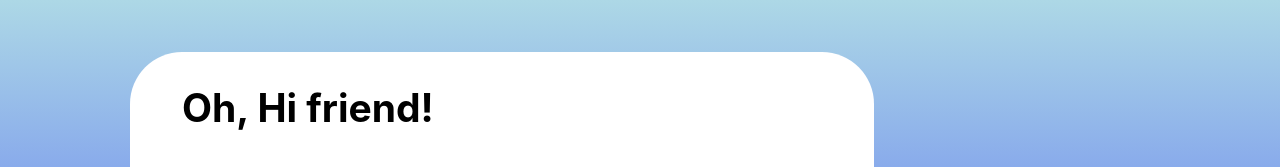
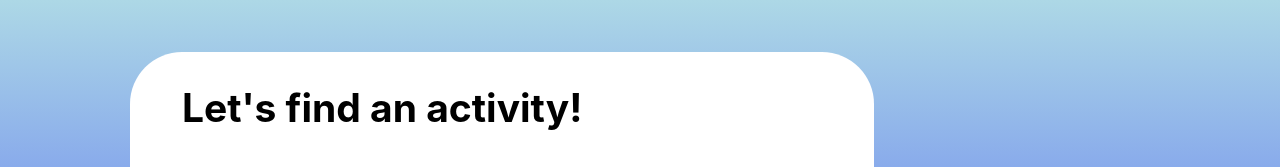
Before and after one commit to Abdeboskey/sluggish-activity, a React (Create React App) app: page / in a window 1280 px wide. Shown: the top 167 px of the page. Built offline with nearby package versions, Linux system fonts and the light colour scheme.

Commit message:
Change title  for textbubble

```diff
--- a/src/components/TextBubble/TextBubble.js
+++ b/src/components/TextBubble/TextBubble.js
@@ -60,7 +60,7 @@ const TextBubble = () => {
 
   return (
     <section className={classes.TextBubble}>
-      <h2>Oh, Hi friend!</h2>
+      <h2>Let's find an activity!</h2>
       {!activity.activity && (
         <form onSubmit={suggestActivity}>
           <ActivityPrompts solo={form.solo} withOthers={form.withOthers} />
```
